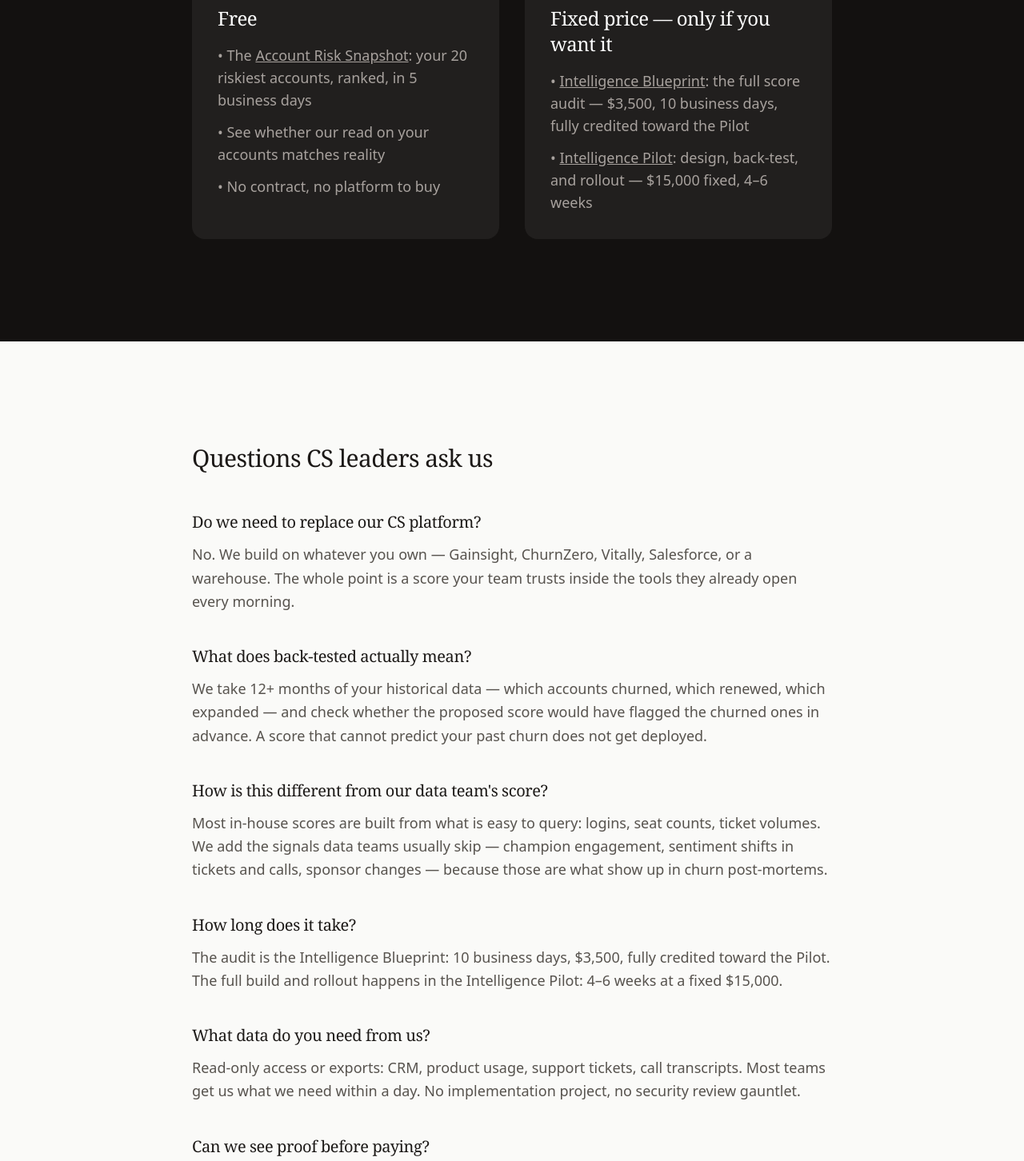
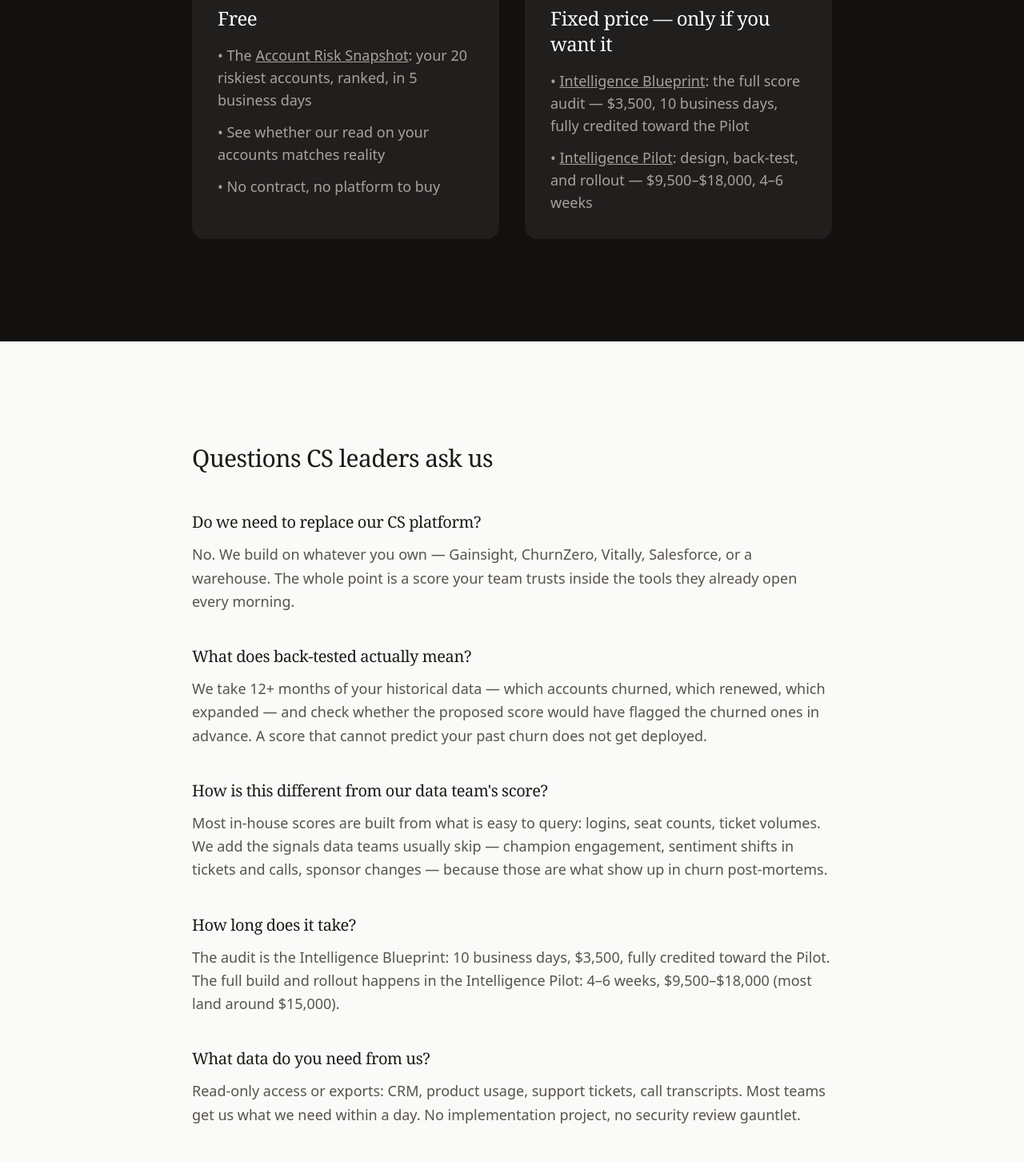
Before and after one commit to sahilghewari/NexaWorks-v4, a Next.js app: page /customer-health-score-consultant in a window 1280 px wide. Shown: the part 4445-5897 px from the top of the page at 80% size. Built offline with nearby package versions, Linux system fonts and the light colour scheme.

Commit message:
Pricing: ranged Pilot ($9,500-$18,000), Stack Audit on-ramp, India note

```diff
--- a/src/app/customer-health-score-consultant/page.tsx
+++ b/src/app/customer-health-score-consultant/page.tsx
@@ -79,7 +79,7 @@ const faqs = [
   },
   {
     q: "How long does it take?",
-    a: "The audit is the Intelligence Blueprint: 10 business days, $3,500, fully credited toward the Pilot. The full build and rollout happens in the Intelligence Pilot: 4–6 weeks at a fixed $15,000.",
+    a: "The audit is the Intelligence Blueprint: 10 business days, $3,500, fully credited toward the Pilot. The full build and rollout happens in the Intelligence Pilot: 4–6 weeks, $9,500–$18,000 (most land around $15,000).",
   },
   {
     q: "What data do you need from us?",
@@ -288,7 +288,7 @@ export default function HealthScoreConsultantPage() {
                   <Link href="/customer-intelligence-pilot" className="underline">
                     Intelligence Pilot
                   </Link>
-                  : design, back-test, and rollout — $15,000 fixed, 4–6 weeks
+                  : design, back-test, and rollout — $9,500–$18,000, 4–6 weeks
                 </li>
               </ul>
             </div>
```
